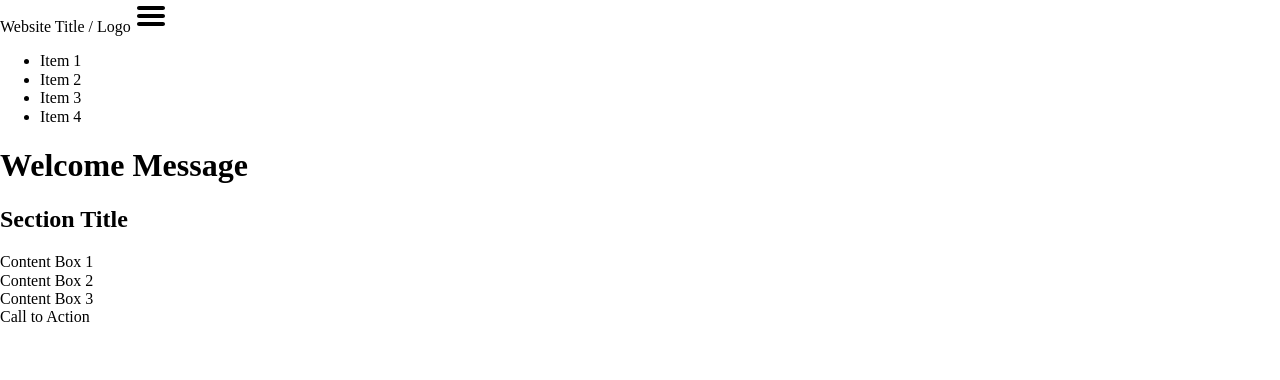
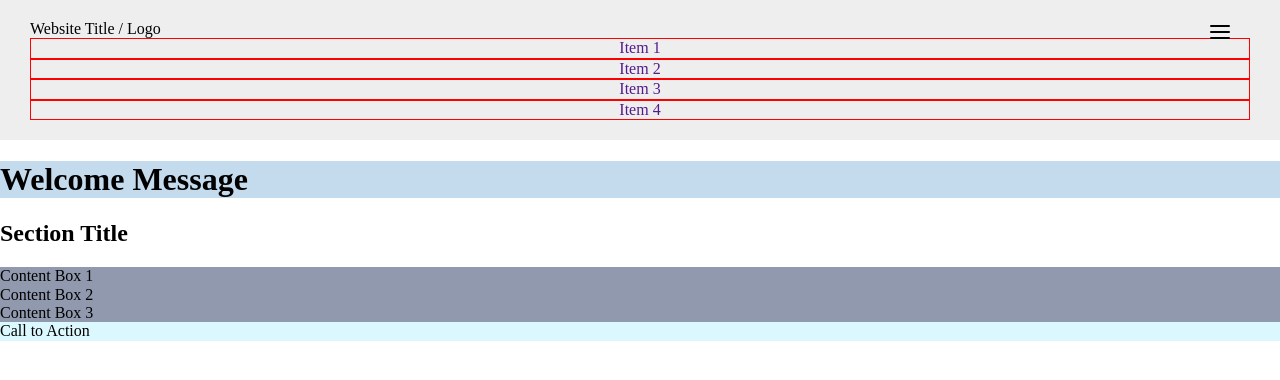
Before and after one commit to AislynYC/remote-assignments, a plain HTML site: page week-1 /index.html in a window 1280 px wide. Drawn offline with Linux system fonts and the light colour scheme.

Commit message:
Changed menu icon and improved css reset

```diff
--- a/week-1 /css/reset.css
+++ b/week-1 /css/reset.css
@@ -377,3 +377,34 @@ template {
 [hidden] {
     display: none;
 }
+
+/* Tables +
+   ========================================================================== */
+
+/**
+ * Remove most spacing between table cells.
+ */
+
+table {
+    border-collapse: collapse;
+    border-spacing: 0;
+}
+
+td,
+th {
+    padding: 0;
+}
+
+/* Lists +
+   ========================================================================== */
+
+/**
+ * Remove default list styles, margins and padding.
+ */
+
+ol,
+ul {
+    margin: 0;
+    padding: 0;
+    list-style: none;
+}
--- a/week-1 /css/style.css
+++ b/week-1 /css/style.css
@@ -0,0 +1,50 @@
+body {
+    font-family: 'Times New Roman', Times, serif;
+}
+
+.container {
+    margin: 0 auto;
+    width: 100%;
+}
+
+/* Header */
+.main-header {
+    background-color: #eee;
+    position: relative;
+    padding: 20px 30px;
+}
+
+.menu-btn {
+    position: absolute;
+    right: 3em;
+}
+
+/* Nav */
+
+ul {
+    list-style: none;
+}
+
+.nav-item a {
+    text-decoration: none;
+    display: block;
+    text-align: center;
+    border: solid 1px red;
+}
+
+/* Banner */
+.banner {
+    background-color: rgb(196, 219, 238);
+}
+
+/* Content Boxes */
+.col {
+    background-color: rgb(144, 153, 173);
+}
+
+/* Button */
+.btn {
+    background-color: rgb(220, 248, 255);
+}
+
+/* Media Queries */
--- a/week-1 /index.html
+++ b/week-1 /index.html
@@ -12,16 +12,15 @@
 
 <body>
     <div class="container"></div>
-    <header>
+    <header class="main-header">
         <span class="title">Website Title / Logo</span>
-        <img src="./img/iconfinder_menu-alt_134216.svg" alt="menu">
-        <nav>
-            <ul class="main-nav">
-                <li class="nav-item">Item 1</li>
-                <li class="nav-item">Item 2</li>
-                <li class="nav-item">Item 3</li>
-                <li class="nav-item">Item 4</li>
-            </ul>
+        <img class="menu-btn" src="./img/iconfinder_menu_2561466.svg" alt="menu">
+        <ul class="main-nav">
+            <li class="nav-item"><a href="">Item 1</a></li>
+            <li class="nav-item"><a href="">Item 2</a></li>
+            <li class="nav-item"><a href="">Item 3</a></li>
+            <li class="nav-item"><a href="">Item 4</a></li>
+        </ul>
         </nav>
     </header>
     <div class="banner">
```
Also changed, not shown: week-1 /img/iconfinder_menu-alt_134216.svg (deleted), week-1 /img/iconfinder_menu_2561466.svg (added).
